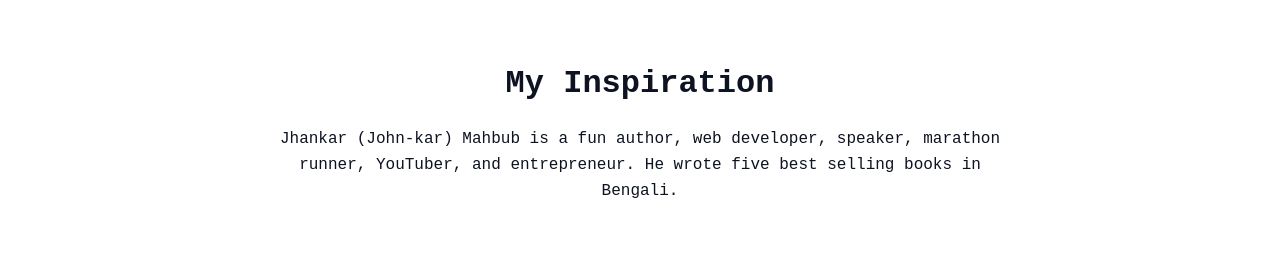
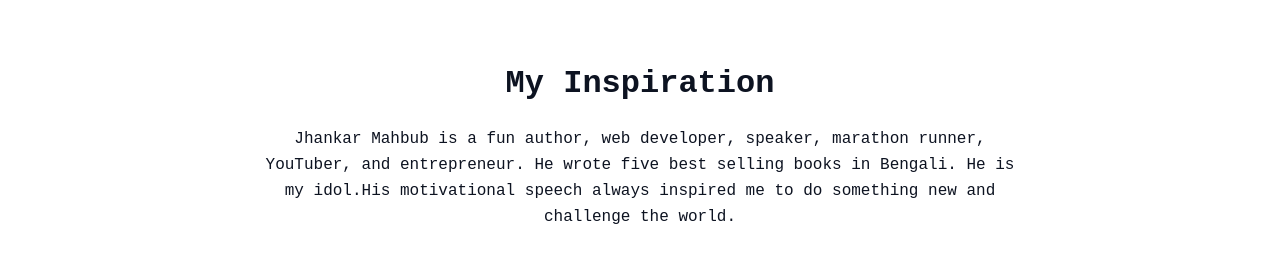
Before and after one commit to Ariful544/A01-portfolio-project, a plain HTML site: page index.html in a window 1280 px wide. Shown: the part 2540-2803 px from the top of the page. Drawn offline with Linux system fonts and the light colour scheme; a web font is replaced by a local one.

Commit message:
final touch

```diff
--- a/index.html
+++ b/index.html
@@ -78,8 +78,8 @@
         <section id="my-inspiration">
             <div class="my-inspiration-content">
                 <h1>My Inspiration</h1>
-                <p>Jhankar (John-kar) Mahbub is a fun author, web developer, speaker, marathon runner, YouTuber, and
-                    entrepreneur. He wrote five best selling books in Bengali.</p>
+                <p>Jhankar Mahbub is a fun author, web developer, speaker, marathon runner, YouTuber, and
+                    entrepreneur. He wrote five best selling books in Bengali. He is my idol.His motivational speech always inspired me to do something new and challenge the world.</p>
             </div>
             <div class="youtube">
                 <iframe  src="https://www.youtube.com/embed/XN9INBotJ1o?si=syHnc1Z92NES7Lt-"
```
